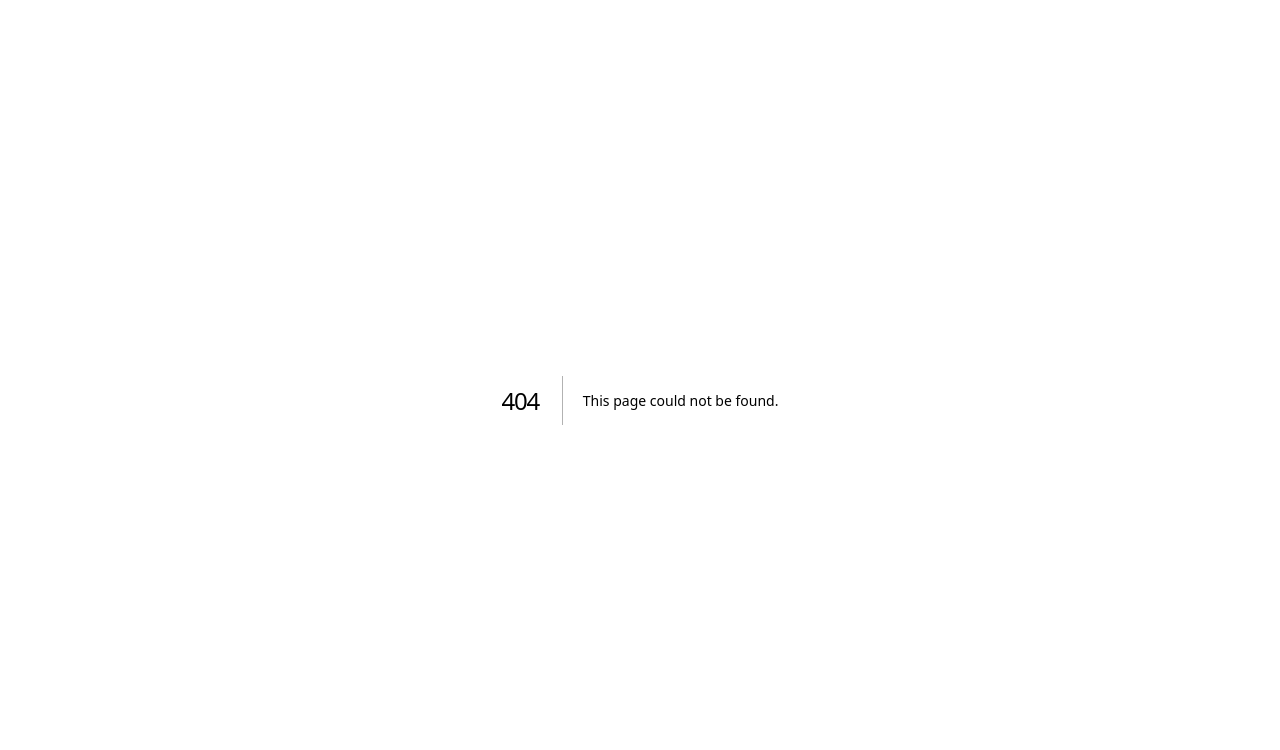
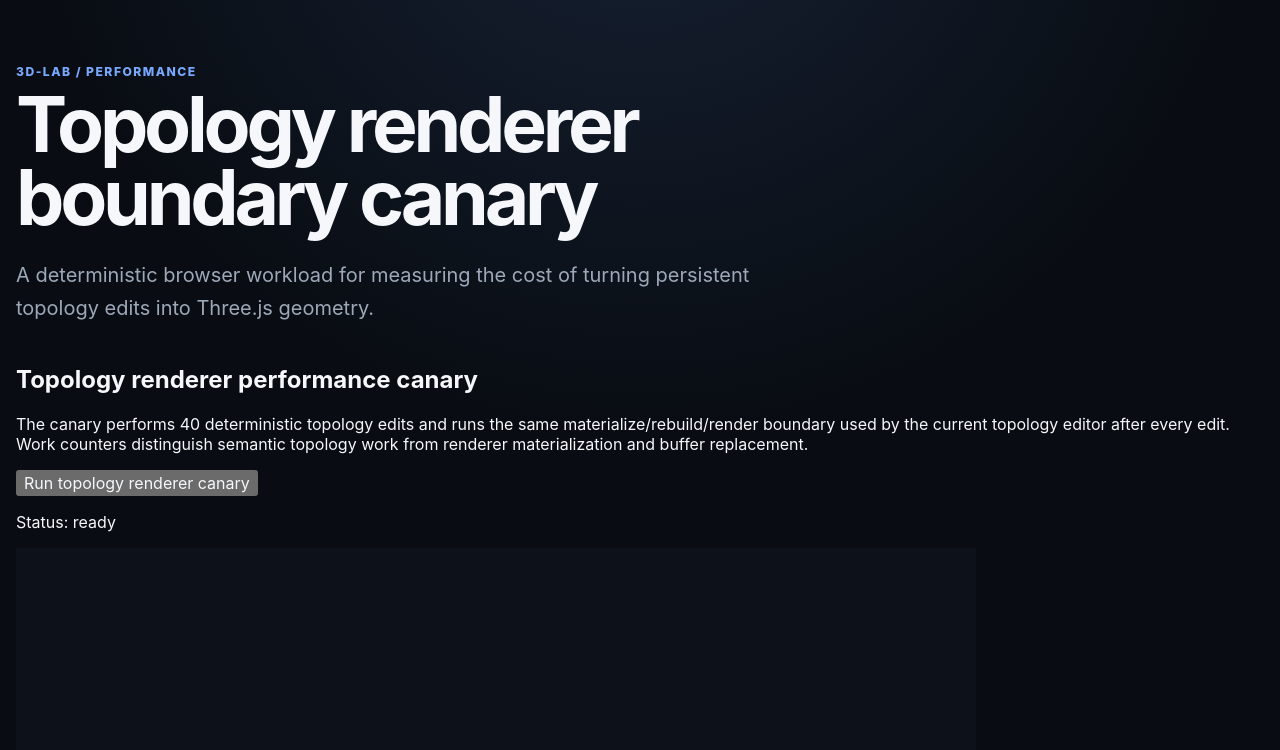
Before and after one commit to moritzbrantner/3d-lab, a Next.js app in the folder web/: page /topology-performance in a window 1280 px wide. Before the commit this address had no page. Shown: the top 750 px of the page. Built offline with nearby package versions, Linux system fonts and the light colour scheme.

Commit message:
Add topology renderer performance route

```diff
--- /dev/null
+++ b/web/app/topology-performance/page.tsx
@@ -0,0 +1,16 @@
+import { TopologyRendererPerformanceCanary } from "@/components/topology-renderer-performance-canary";
+
+export default function TopologyPerformancePage() {
+  return (
+    <main>
+      <header className="hero">
+        <p className="eyebrow">3d-lab / performance</p>
+        <h1>Topology renderer boundary canary</h1>
+        <p className="lede">
+          A deterministic browser workload for measuring the cost of turning persistent topology edits into Three.js geometry.
+        </p>
+      </header>
+      <TopologyRendererPerformanceCanary />
+    </main>
+  );
+}
```
